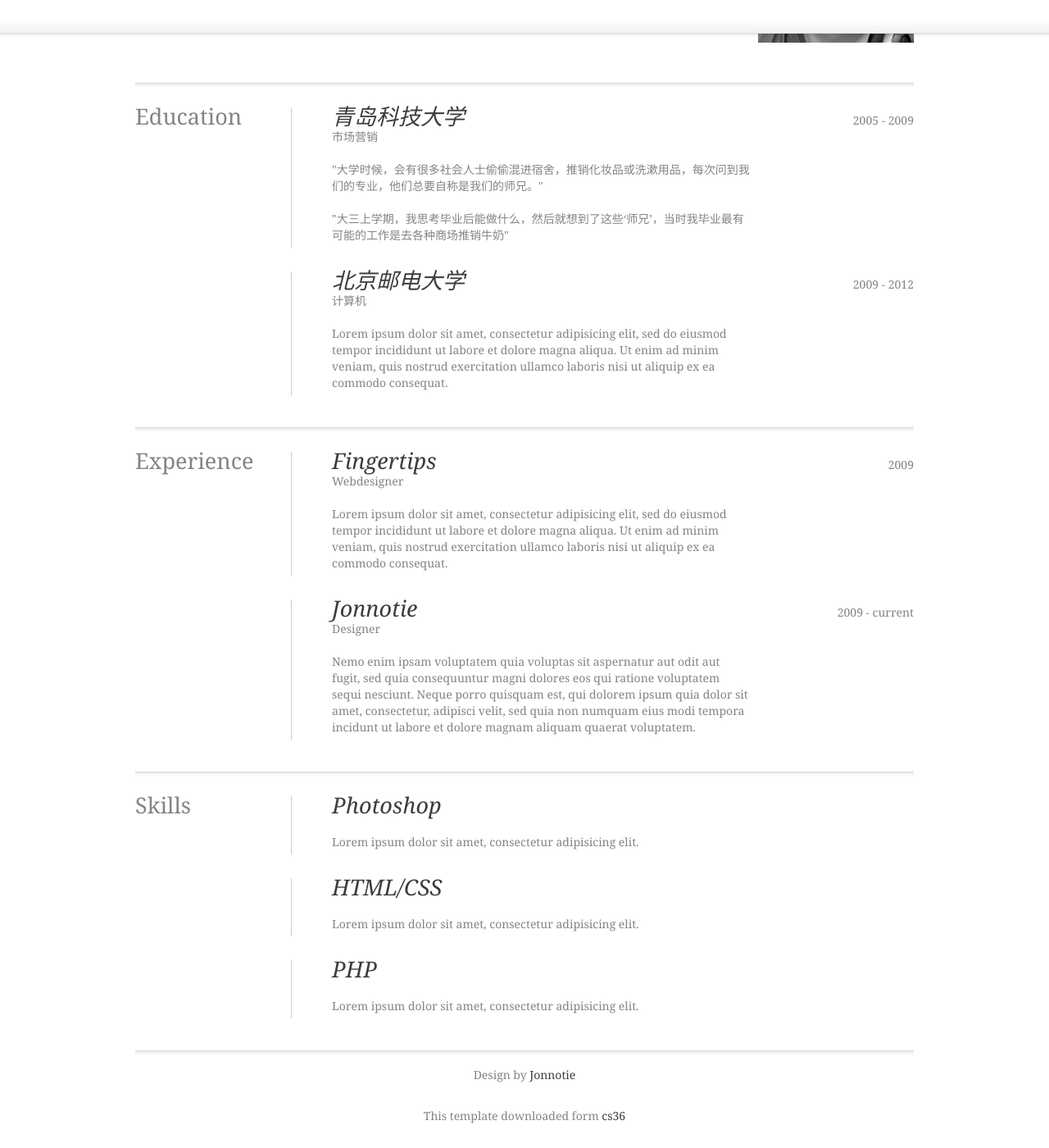
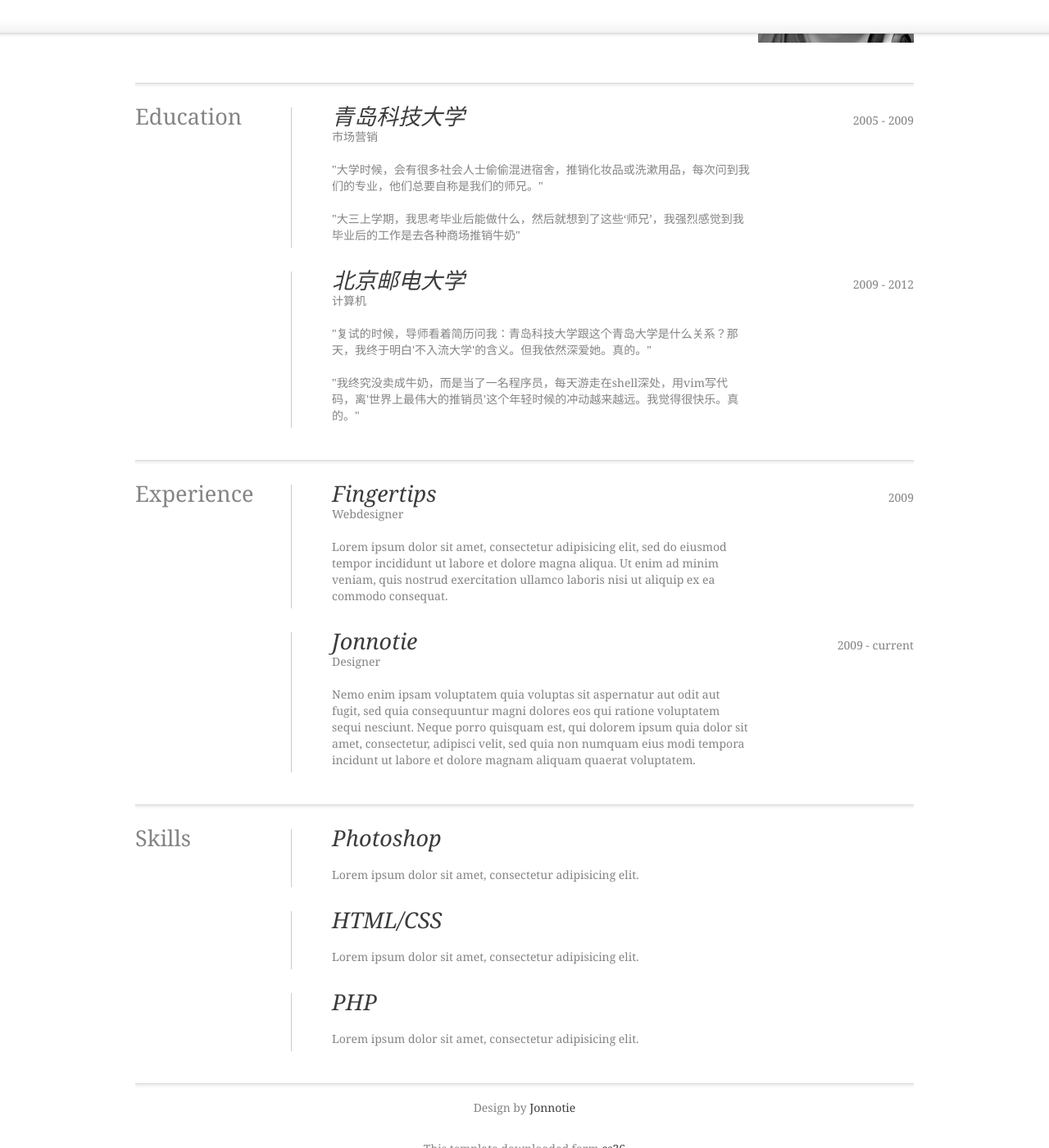
Before and after one commit to byrlx/byrlx.github.io, a Jekyll site: the page aboutme/index.html, which Jekyll copies as it is, in a window 1280 px wide and 1400 px high, scrolled down 289 px. Shown: the whole window at 82% size. Built offline with Jekyll 4.4.1, drawn with Linux system fonts in a browser that asks for light colours; nearby versions of some CDN libraries; Markdown is read by kramdown in place of the engine named in the settings; before the commit the page ends 1660 px from its top, so only the background shows below that.

Commit message:
update post

```diff
--- a/resume/index.html
+++ b/aboutme/index.html
@@ -30,7 +30,7 @@
     <div class="date">2005 - 2009</div>
     <div class="description">
       <p>"大学时候，会有很多社会人士偷偷混进宿舍，推销化妆品或洗漱用品，每次问到我们的专业，他们总要自称是我们的师兄。"</p>
-      <p>"大三上学期，我思考毕业后能做什么，然后就想到了这些‘师兄’，当时我毕业最有可能的工作是去各种商场推销牛奶"</p>
+      <p>"大三上学期，我思考毕业后能做什么，然后就想到了这些‘师兄’，我强烈感觉到我毕业后的工作是去各种商场推销牛奶"</p>
     </div>
   </div>
   <div class="item">
@@ -38,7 +38,8 @@
     <h4>计算机</h4>
     <div class="date">2009 - 2012</div>
     <div class="description">
-      <p>Lorem ipsum dolor sit amet, consectetur adipisicing elit, sed do eiusmod tempor incididunt ut labore et dolore magna aliqua. Ut enim ad minim veniam, quis nostrud exercitation ullamco laboris nisi ut aliquip ex ea commodo consequat.</p>
+      <p>"复试的时候，导师看着简历问我：青岛科技大学跟这个青岛大学是什么关系？那天，我终于明白'不入流大学'的含义。但我依然深爱她。真的。"</p>
+      <p>"我终究没卖成牛奶，而是当了一名程序员，每天游走在shell深处，用vim写代码，离'世界上最伟大的推销员'这个年轻时候的冲动越来越远。我觉得很快乐。真的。"</p>
     </div>
   </div>
 </div>
```
Also changed, not shown: aboutme/css/main.css (renamed from resume/css/main.css), aboutme/images/grid.png (renamed from resume/images/grid.png), aboutme/images/header-left.png (renamed from resume/images/header-left.png), aboutme/images/header-right.png (renamed from resume/images/header-right.png), aboutme/images/header.png (renamed from resume/images/header.png), aboutme/images/jonno.png (renamed from resume/images/jonno.png), aboutme/images/line.png (renamed from resume/images/line.png), aboutme/images/separator.png (renamed from resume/images/separator.png), aboutme/js/functions.js (renamed from resume/js/functions.js).
